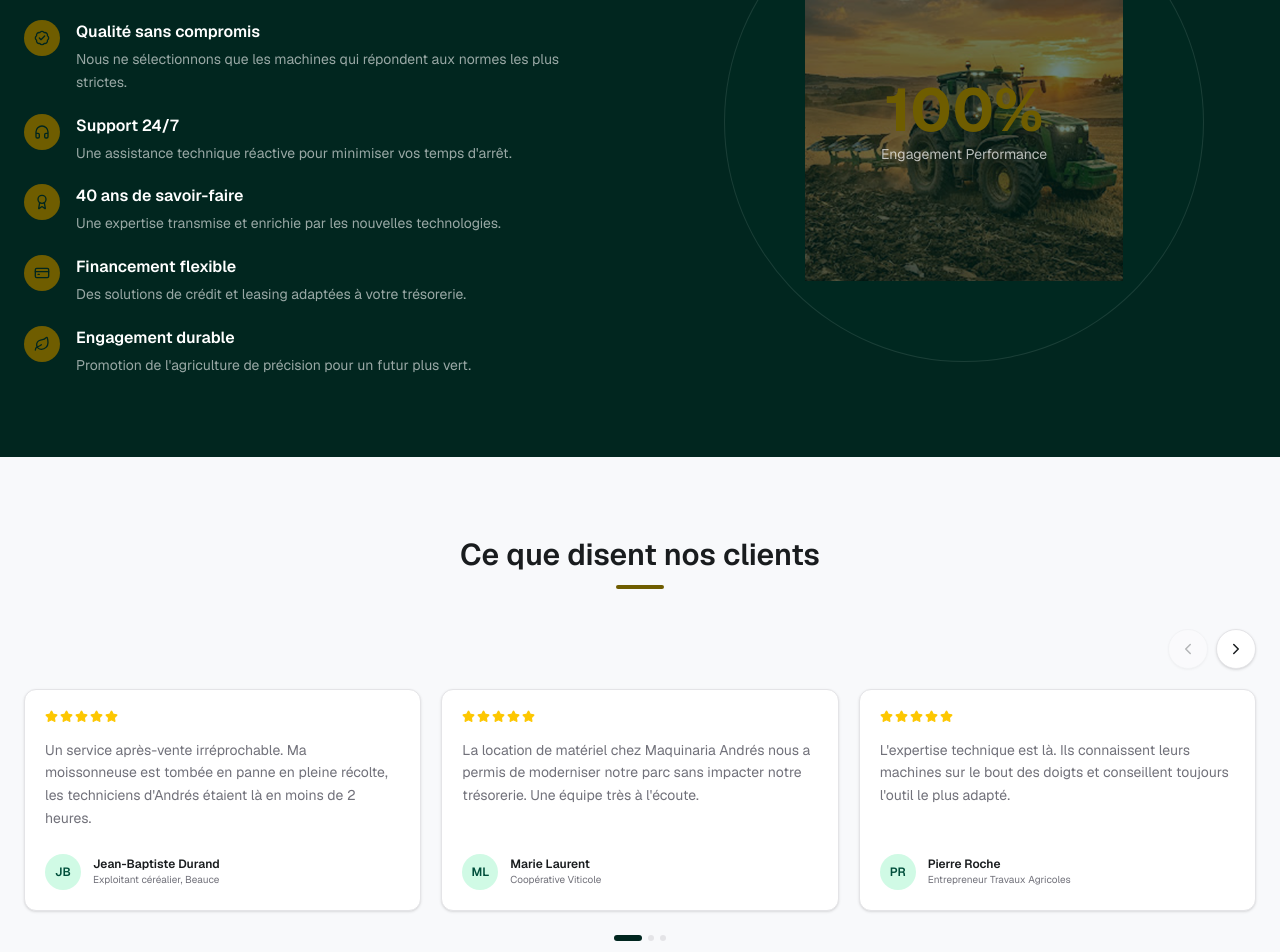
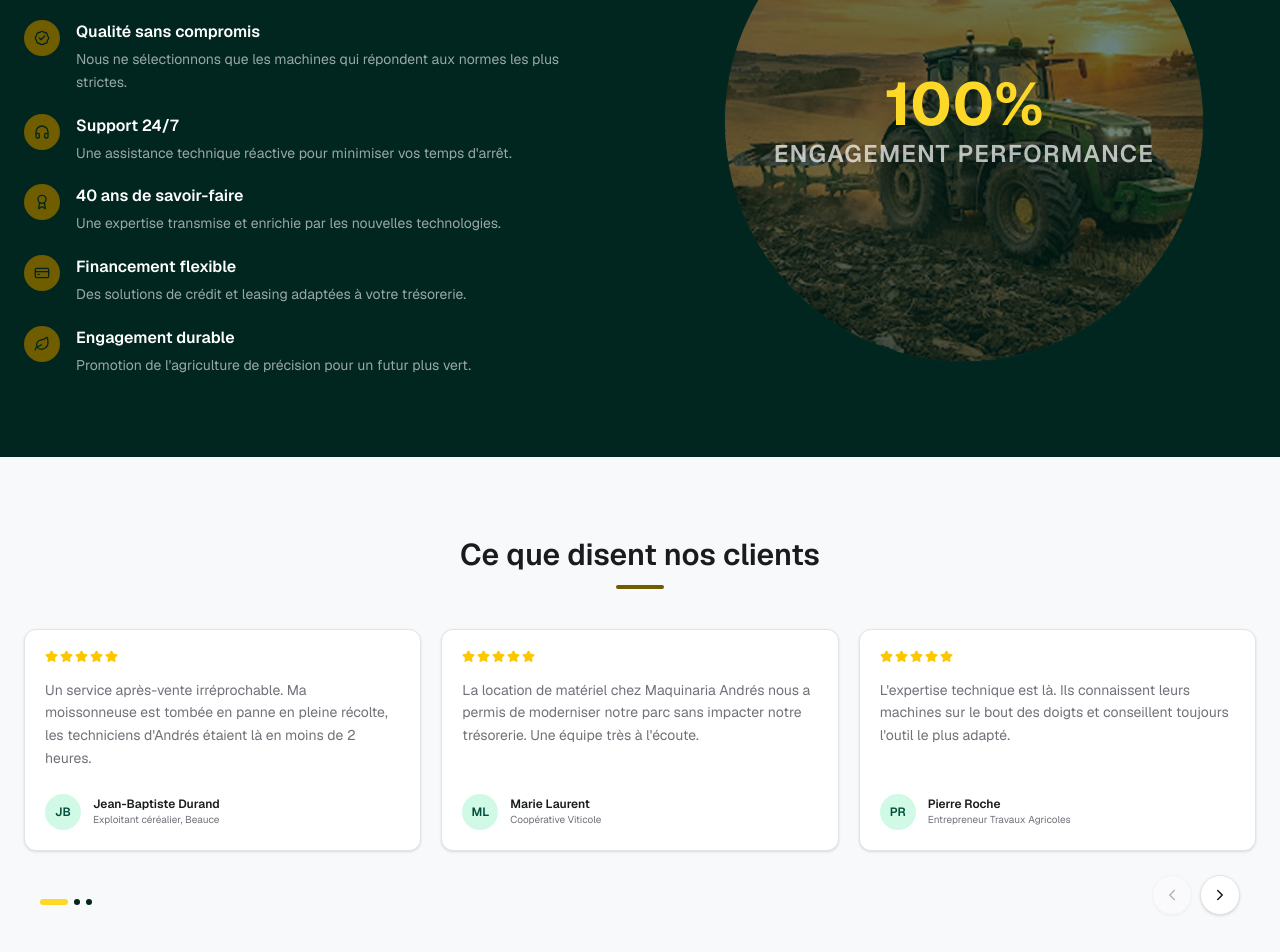
Before and after one commit to eliezermasial/Maquinaria-andres, a Next.js app: page /home in a window 1280 px wide. Shown: the part 3780-4732 px from the top of the page. Built offline with nearby package versions, Linux system fonts and the light colour scheme.

Commit message:
feat(animation): add viewport-triggered counter component

```diff
--- a/app/(public)/home/components/SectionTrust.tsx
+++ b/app/(public)/home/components/SectionTrust.tsx
@@ -3,6 +3,7 @@ import { cn } from "@/lib/utils/cn";
 import image from "@/public/ImageHero.png";
 import { typography } from "@/lib/theme/typography";
 import { BadgeCheck, Headphones, Award, CreditCard, Leaf,} from "lucide-react";
+import { Counter } from "@/components/animations/Counter";
 
 
 
@@ -55,7 +56,6 @@ export function SectionTrust() {
           {advantages.map((advantage) => {
 
           const Icon = advantage.icon;
-
           return (
             <div key={advantage.title} className="flex items-start gap-4">
               <div className="flex size-9 shrink-0 items-center justify-center
@@ -77,10 +77,10 @@ export function SectionTrust() {
         </div>
       </div>
       <div className="relative mx-auto flex w-full max-w-xl items-center justify-center">
-        <div className="relative aspect-square w-[85%] max-w-120 rounded-full border
-          border-white/10 bg-emerald-950/40 p-12 sm:p-16 lg:p-20"
+        <div
+          className="relative aspect-square w-[85%] max-w-120 overflow-hidden rounded-full
+            border border-white/1 bg-emerald-950/40"
         >
-          <div className="relative h-full w-full overflow-hidden">
           <Image
             src={image}
             alt="Machine agricole"
@@ -91,13 +91,13 @@ export function SectionTrust() {
           <div className="absolute inset-0 bg-primary/40" />
 
           <div className="absolute inset-0 flex flex-col items-center justify-center text-center">
-              <span className="text-4xl font-bold text-secondary sm:text-5xl lg:text-6xl">
-                    100%
+            <span className="text-4xl font-bold text-yelloAccent sm:text-5xl lg:text-6xl">
+              <Counter target={100} />
+              %
             </span>
-              <span className="mt-1 text-xs text-white/70 sm:text-sm">
+            <h3 className={cn(typography.h3, "mt-1 text-white/70")}>
               Engagement Performance
-              </span>
-            </div>
+            </h3>
           </div>
         </div>
       </div>
--- /dev/null
+++ b/components/animations/Counter.tsx
@@ -0,0 +1,39 @@
+"use client";
+
+import { useEffect, useState, useRef } from "react";
+import { animate, useInView } from "motion/react";
+
+
+type counterProps = {
+    target: number,
+};
+
+export function Counter ({target}: counterProps) {
+    const [count, setCount] = useState<number>(0);
+    const ref = useRef<HTMLSpanElement>(null);
+
+    const isInView = useInView(ref, {
+        once: true,
+        amount: 0.5,
+    });
+
+    useEffect(() => {
+        if(!isInView) return;
+
+        const control = animate(0,target, {
+            duration: 2,
+            ease: "easeOut",
+            onUpdate: (value) => {
+                setCount(Math.round(value));
+            },
+        })
+
+        return ()=> control.stop();
+    },[isInView, target]);
+
+    return (
+        <span ref={ref}>
+          {count}
+        </span>
+    )
+}
--- a/features/machines/catalogue/index.tsx
+++ b/features/machines/catalogue/index.tsx
@@ -6,7 +6,6 @@ import { machines } from "../machines";
 import { FilterCatalog } from "./components/FilterCatalog";
 import { CatalogGrid } from "./components/CatalogGrid";
 import { cn } from "@/lib/utils/cn";
-import { typography } from "@/lib/theme/typography";
 import { MobileFilterButton } from "@/components/ui/MobileFilterButton";
 import { Machine } from "../types/machine";
 import { useFilters } from "@/hooks/useFilters";
--- a/features/testimonials/components/Testimonials.tsx
+++ b/features/testimonials/components/Testimonials.tsx
@@ -46,44 +46,6 @@ export function Testimonials() {
           <div className="mx-auto mt-3 h-1 w-12 rounded-full bg-secondary" />
         </div>
 
-        {/* Navigation */}
-        <div className="mb-5 flex items-center justify-end gap-2">
-          <button
-            type="button"
-            onClick={handlePrevious}
-            disabled={currentPage === 0}
-            aria-label="Commentaires précédents"
-            className="
-              flex size-10 items-center justify-center
-              rounded-full border border-border bg-white
-              text-onBackground shadow-sm
-              transition
-              hover:border-primary hover:bg-primary hover:text-white
-              disabled:pointer-events-none disabled:opacity-30
-            "
-          >
-            <ChevronLeft size={18} />
-          </button>
-
-          <button
-            type="button"
-            onClick={handleNext}
-            disabled={currentPage === totalPages - 1}
-            aria-label="Commentaires suivants"
-            className="
-              flex size-10 items-center justify-center
-              rounded-full border border-border bg-white
-              text-onBackground shadow-sm
-              transition
-              hover:border-primary hover:bg-primary hover:text-white
-              disabled:pointer-events-none disabled:opacity-30
-            "
-          >
-            <ChevronRight size={18} />
-          </button>
-        </div>
-
-        {/* Testimonials */}
         <div className="grid gap-5 md:grid-cols-2 lg:grid-cols-3">
           {visibleTestimonials.map((testimonial) => (
             <article
@@ -138,9 +100,8 @@ export function Testimonials() {
             </article>
           ))}
         </div>
-
-        {/* Indicateur de page */}
-        <div className="mt-6 flex justify-center gap-1.5">
+        <div className="mt-6 flex px-4 justify-between">
+          <div className="mt-6 flex justify-center gap-1.5">
           {Array.from({ length: totalPages }).map((_, index) => (
             <button
               key={index}
@@ -151,13 +112,50 @@ export function Testimonials() {
                 h-1.5 rounded-full transition-all duration-300
                 ${
                   currentPage === index
-                    ? "w-7 bg-primary"
-                    : "w-1.5 bg-border"
+                    ? "w-7 bg-yelloAccent"
+                    : "w-1.5 bg-primary"
                 }
               `}
             />
           ))}
+          </div>
+          <div className="mb-5 flex items-center justify-end gap-2">
+            <button
+              type="button"
+              onClick={handlePrevious}
+              disabled={currentPage === 0}
+              aria-label="Commentaires précédents"
+              className="
+                flex size-10 items-center justify-center
+                rounded-full border border-border bg-white
+                text-onBackground shadow-sm
+                transition
+                hover:border-primary hover:bg-primary hover:text-white
+                disabled:pointer-events-none disabled:opacity-30
+              "
+            >
+              <ChevronLeft size={18} />
+            </button>
+
+            <button
+              type="button"
+              onClick={handleNext}
+              disabled={currentPage === totalPages - 1}
+              aria-label="Commentaires suivants"
+              className="
+                flex size-10 items-center justify-center
+                rounded-full border border-border bg-white
+                text-onBackground shadow-sm
+                transition
+                hover:border-primary hover:bg-primary hover:text-white
+                disabled:pointer-events-none disabled:opacity-30
+              "
+            >
+              <ChevronRight size={18} />
+            </button>
+          </div>
         </div>
+
       </div>
   );
 }
--- a/package.json
+++ b/package.json
@@ -10,6 +10,7 @@
   },
   "dependencies": {
     "lucide-react": "^1.25.0",
+    "motion": "^12.43.0",
     "next": "16.2.10",
     "react": "19.2.4",
     "react-dom": "19.2.4"
```
Also changed, not shown: 1 other file (tests, documents, lock files or other folders). Lines whose indentation alone changed are shown as unchanged.
